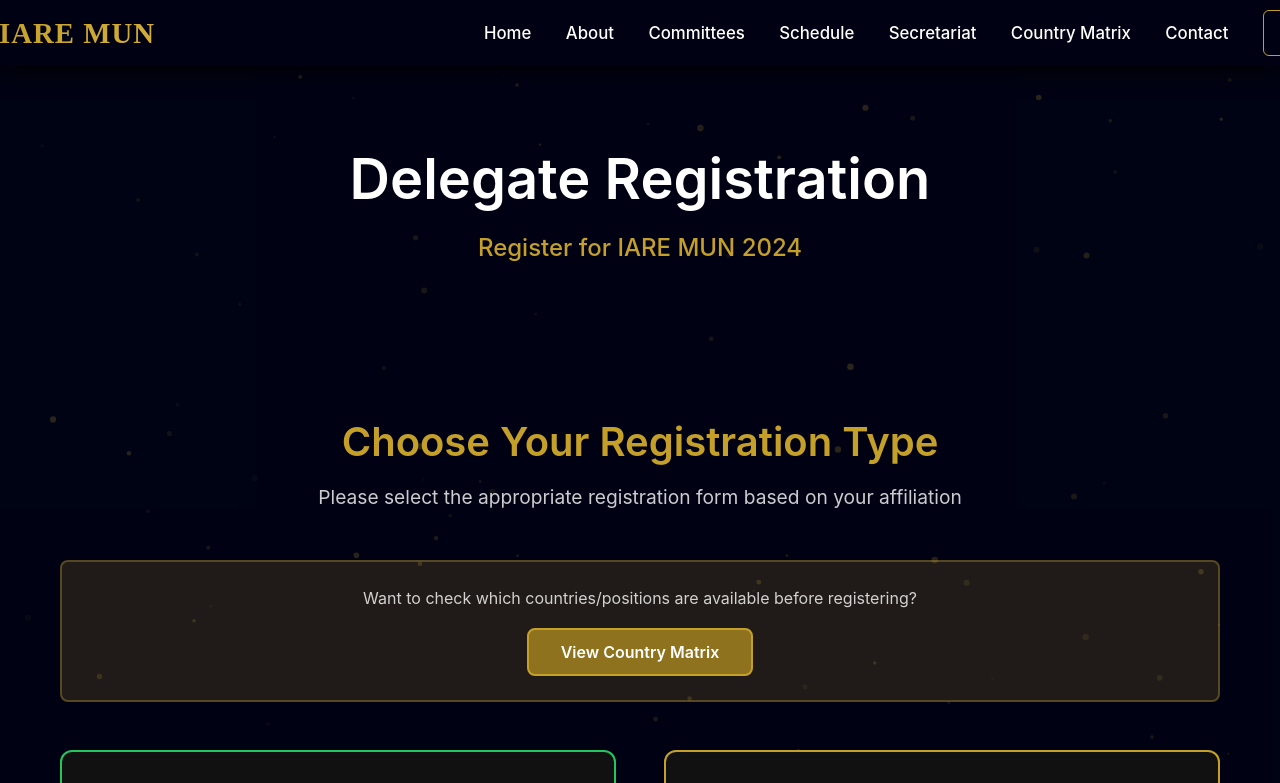
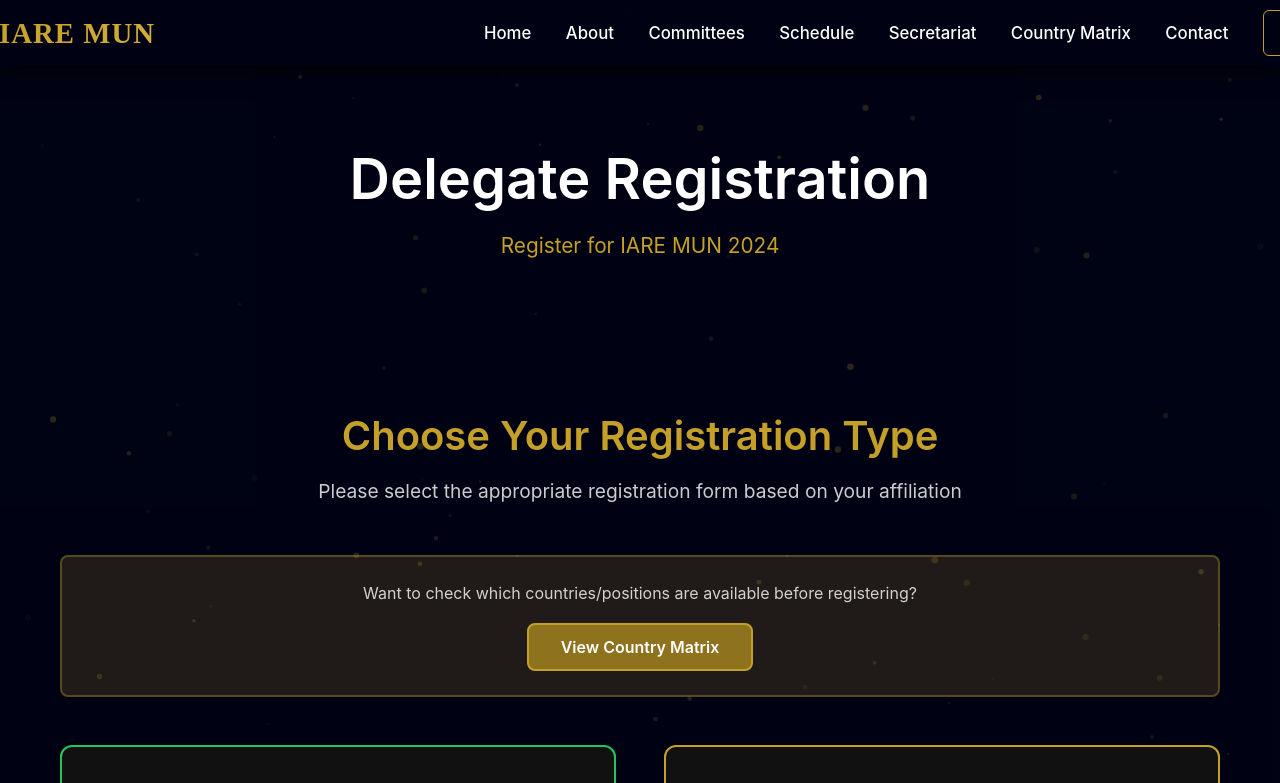
Before and after one commit to karthiktatineni/IARE_MUN, a React (Vite) app: page /register in a window 1280 px wide. Shown: the top 783 px of the page. Built offline with nearby package versions, Linux system fonts and the light colour scheme.

Commit message:
Update Registration.jsx

```diff
--- a/src/pages/Registration.jsx
+++ b/src/pages/Registration.jsx
@@ -20,7 +20,7 @@ function Registration() {
       <section className="page-header">
         <div className="container">
           <h1>Delegate Registration</h1>
-          <p className="head">Register for IARE MUN 2024</p>
+          <p>Register for IARE MUN 2024</p>
         </div>
       </section>
 
```
